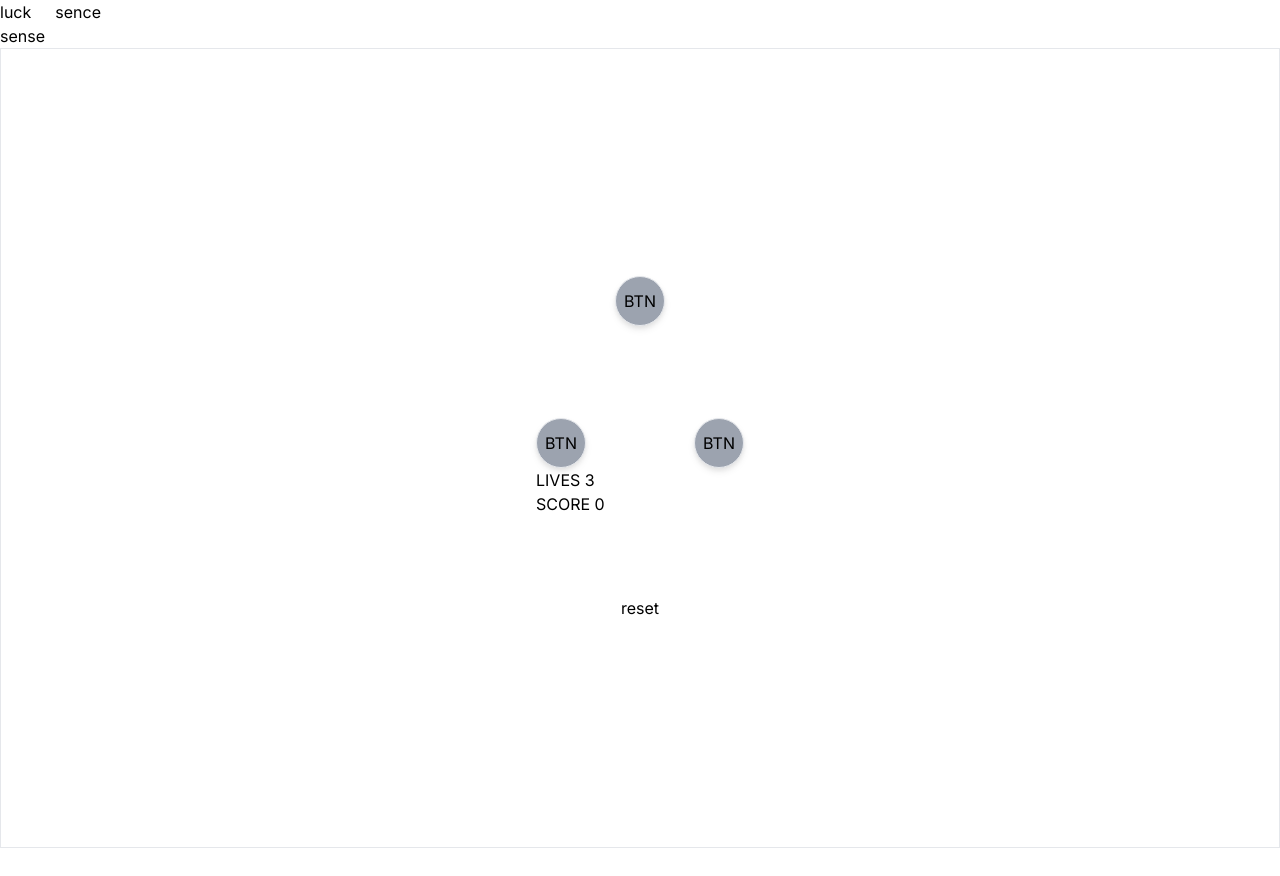
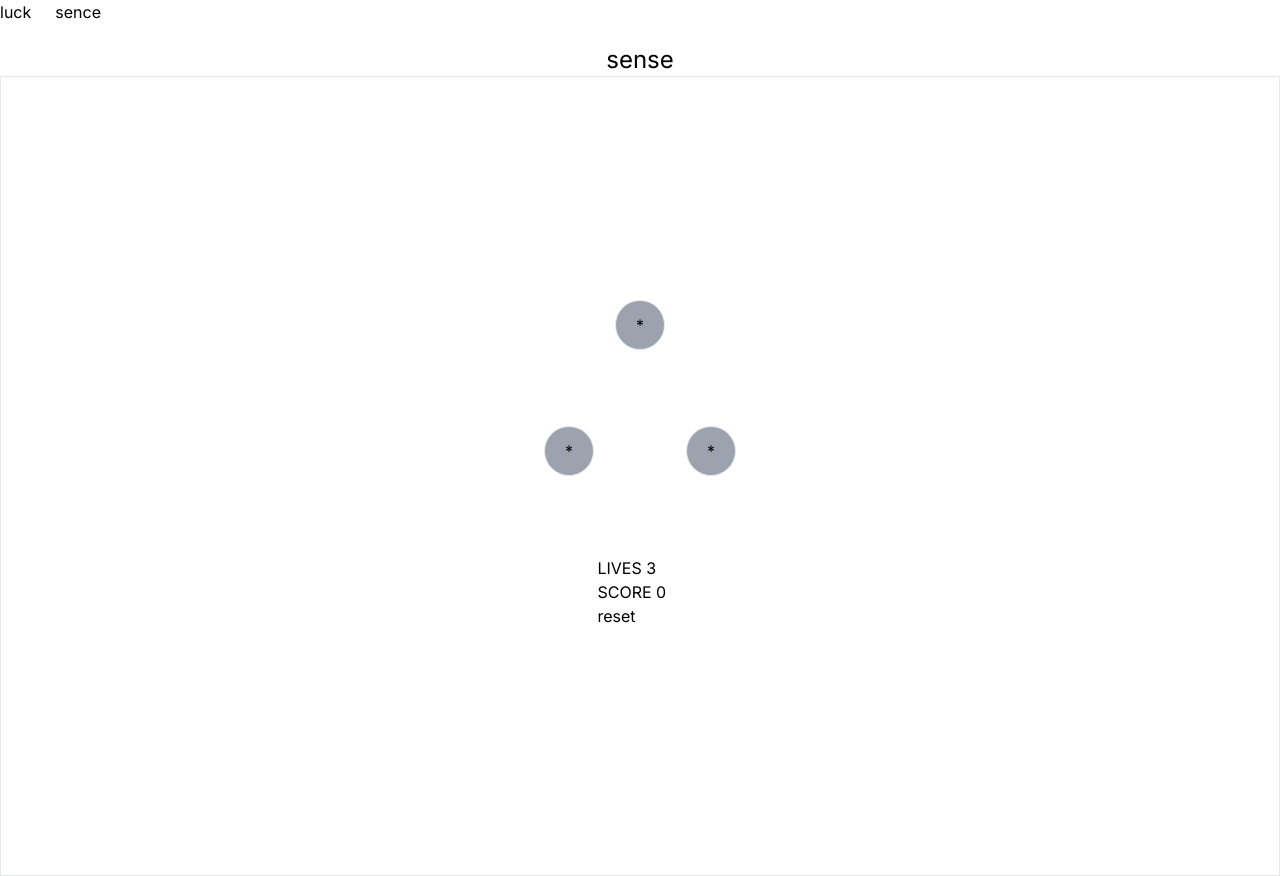
Before and after one commit to Ghassan-SkyDe/the_sixth_sense, a Next.js app: page / in a window 1280 px wide. Before the commit the page ends 848 px from the top, so only its background shows below. Built offline with nearby package versions, Linux system fonts and the light colour scheme.

Commit message:
rotate debug for production

```diff
--- a/app/globals.css
+++ b/app/globals.css
@@ -3,5 +3,17 @@
 @tailwind utilities;
 
 .apply_btn_style {
-  @apply border p-2 py-3 rounded-full bg-gray-400;
+  @apply border p-5 py-3 rounded-full bg-gray-400;
 }
+.apply_after::after {
+  position: absolute;
+  content: "";
+  width: 1px;
+  height: 1px;
+  border-radius: 50%;
+  background: #000;
+  border: 1px solid red;
+  top: 50%;
+  left: 50%;
+  transform: translateX(-50%) translateY(-50%);
+}
--- a/app/page.tsx
+++ b/app/page.tsx
@@ -1,6 +1,6 @@
 "use client";
 import Game from "@/components/Game";
-import { useState } from "react";
+import { useState, useEffect } from "react";
 
 export default function Home() {
   const [isLuck, setIsLuck] = useState(false);
@@ -10,7 +10,7 @@ export default function Home() {
         <button onClick={() => setIsLuck(true)}>luck</button>
         <button onClick={() => setIsLuck(false)}>sence</button>
       </nav>
-      <h2>{isLuck ? "luck" : "sense"}</h2>
+      <h2 className="mt-5 text-2xl text-center">{isLuck ? "luck" : "sense"}</h2>
       <Game type={isLuck ? "luck" : "sense"} />
     </main>
   );
--- a/components/Game.tsx
+++ b/components/Game.tsx
@@ -1,5 +1,5 @@
 "use client";
-import React, { useState } from "react";
+import React, { useState, useEffect } from "react";
 import { GameBtn } from "./GameBtn";
 import { generateSecureRandom } from "@/hooks/useRandom";
 
@@ -41,7 +41,6 @@ const Game = (props: GameProps) => {
     ) {
       setScore(score + ScoreStep);
       setAngle(angle + AngleStep);
-      //   e.currentTarget.style.color = "red";
     } else {
       setAngle(angle - 60);
       if (lives > 1) {
@@ -53,12 +52,15 @@ const Game = (props: GameProps) => {
     }
   };
 
+  useEffect(() => {
+    handleResetGame();
+  }, [props.type]);
+
   return (
-    <section className="w-screen h-screen border grid place-content-center ">
-      {isGameOver && <h1>Game Over</h1>}
+    <section className="w-screen h-screen border relative flex flex-col items-center justify-center">
       <ul
         style={{ transform: `rotate(${angle}deg)` }}
-        className={` h-[12rem] w-[13rem] flex justify-between origin-center transition-transform duration-1000 rounded-full drop-shadow-md`}
+        className={`h-[11rem] w-[12rem] flex justify-between transition-transform duration-1000 origin-center`}
       >
         <GameBtn
           disabled={isGameOver}
@@ -79,11 +81,15 @@ const Game = (props: GameProps) => {
           className="self-end apply_btn_style"
         />
       </ul>
-      <h2>LIVES {lives}</h2>
-      <h2>SCORE {score}</h2>
-      <button className="mt-20" onClick={handleResetGame}>
-        reset
-      </button>
+      <div className="info mt-20">
+        <h2>{}</h2>
+        <h2>LIVES {lives}</h2>
+        <h2>SCORE {score}</h2>
+        <button onClick={handleResetGame}>reset</button>
+        <h1 className={` ${isGameOver ? "opacity-100" : "opacity-0"}`}>
+          Game Over
+        </h1>
+      </div>
     </section>
   );
 };
--- a/components/GameBtn.tsx
+++ b/components/GameBtn.tsx
@@ -2,5 +2,5 @@
 import React, { FC, ButtonHTMLAttributes } from "react";
 
 export const GameBtn: FC<ButtonHTMLAttributes<HTMLButtonElement>> = (props) => {
-  return <button {...props}>BTN</button>;
+  return <button {...props}>*</button>;
 };
```
